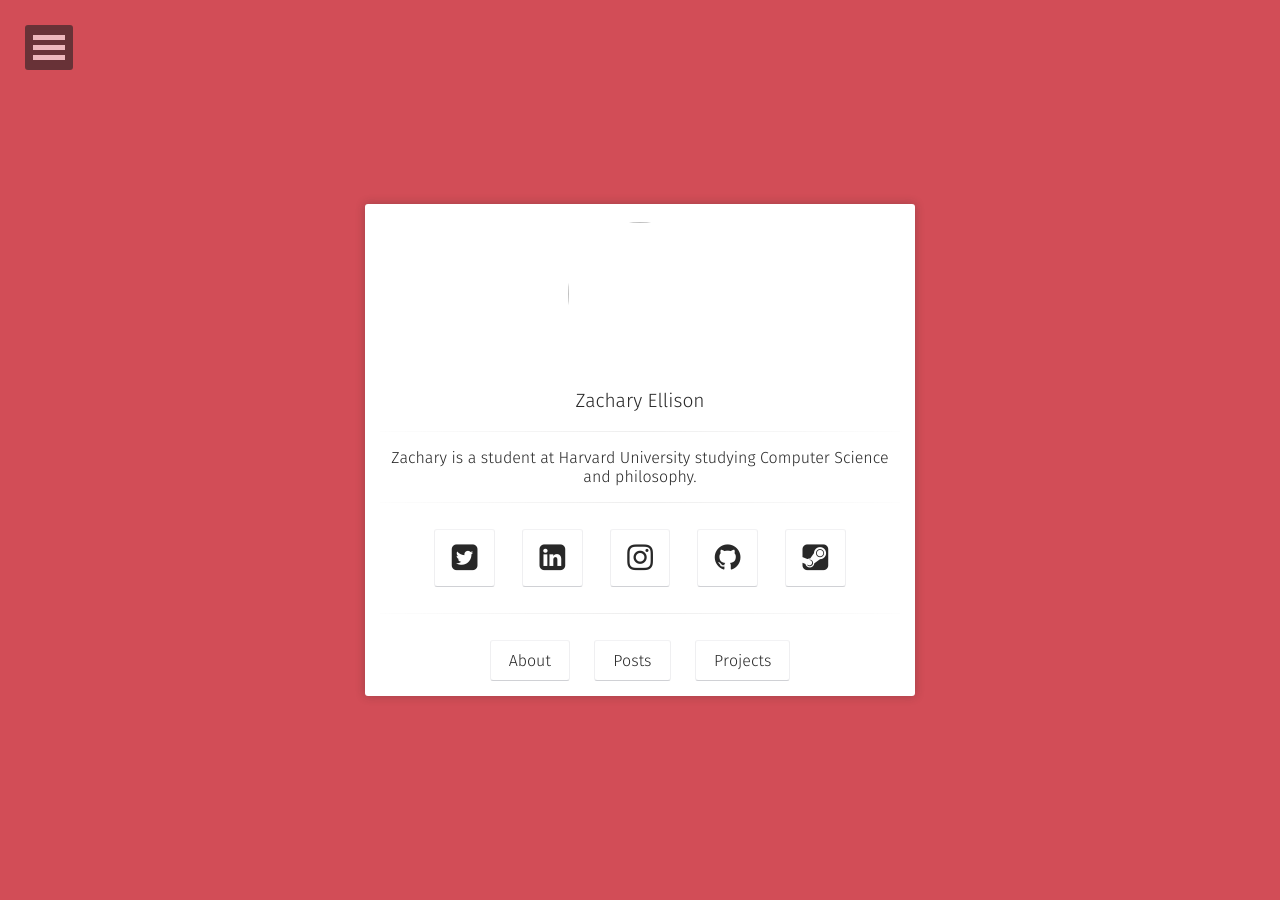
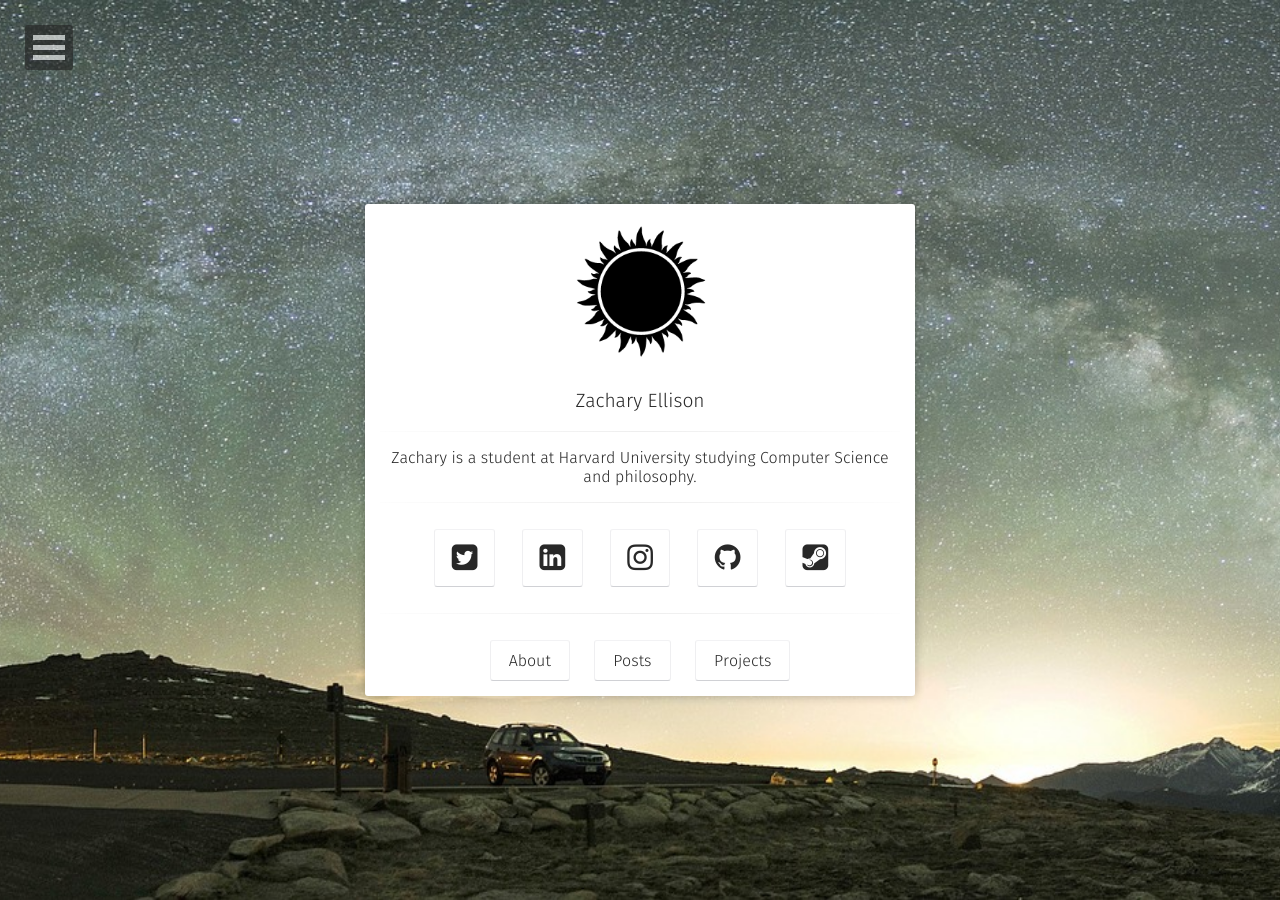
Before and after one commit to ZacharyEllison/ZacharyEllison.github.io, a Jekyll site: the page built from index.html, in a window 1280 px wide. Built offline with Jekyll 4.4.1, drawn with Linux system fonts in a browser that asks for light colours; some web fonts are replaced.

Commit message:
images fixed final

```diff
--- a/_config.yml
+++ b/_config.yml
@@ -4,8 +4,8 @@ bio:                'Zachary is a student at Harvard University studying Compute
 description:        "This is Zachary's first attempt at a blog, portfolio, and personal website."
 reading_time:       true
 words_per_minute:   200
-logo:               'assets/img/sun_B&W.png'
-background:         'assets/img/night-sky-2008247_1920.jpg'
+logo:               'assets/images/sun_B&W.png'
+background:         'assets/images/night-sky-2008247_1920.jpg'
 tiled_bg:           false   # Set this true if you want to tile your background image, otherwise it will be covered
 locale:             en_US
 url:
```
